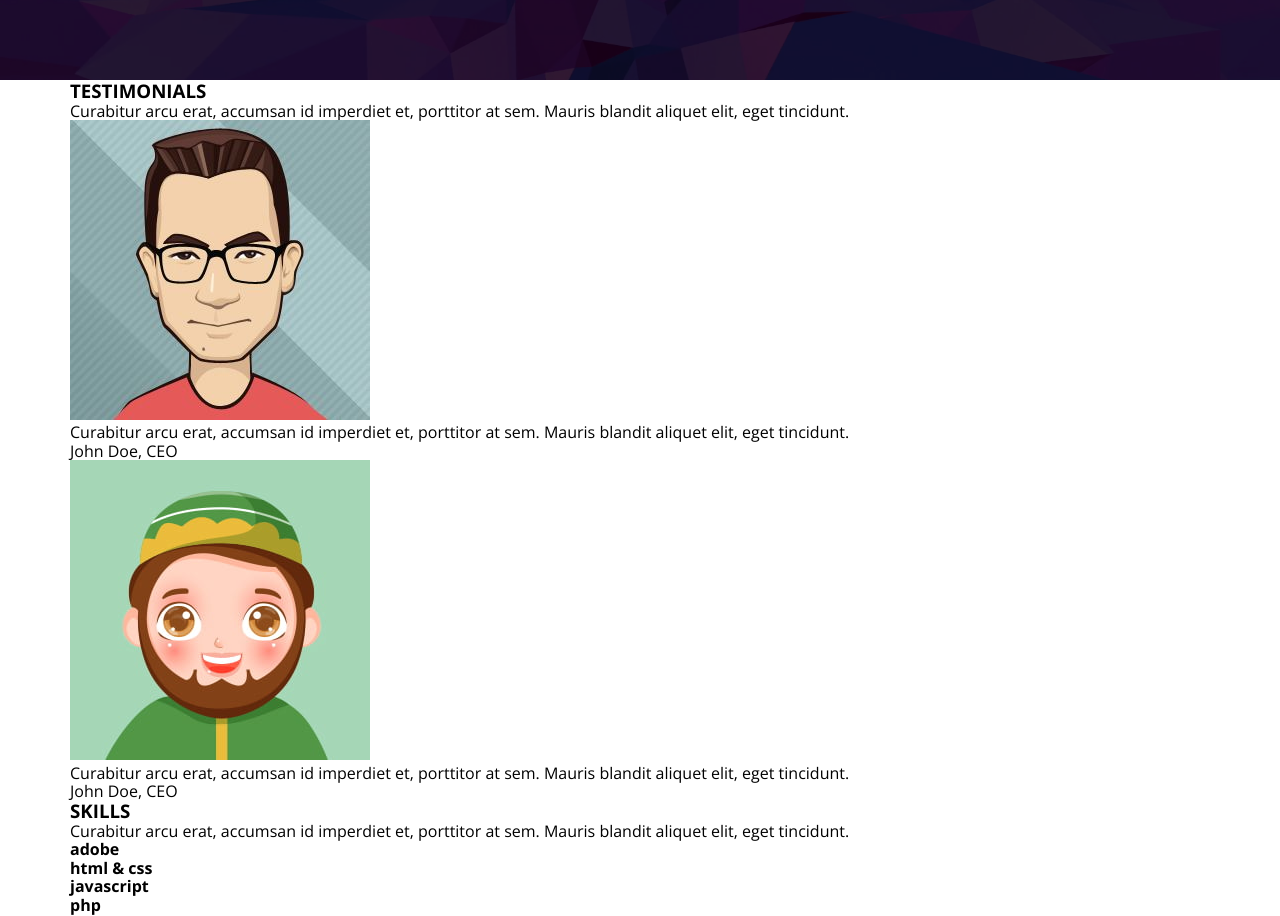
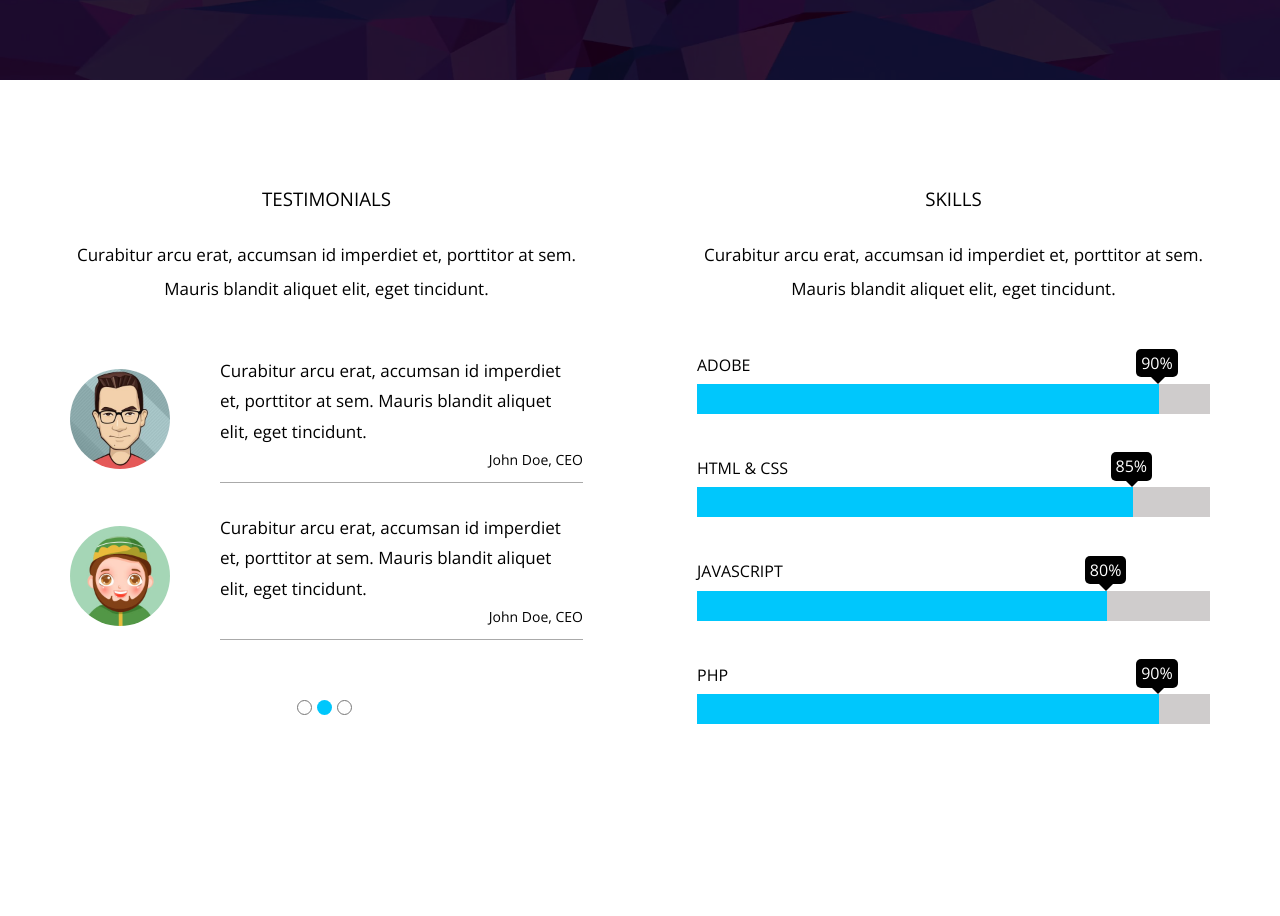
Before and after one commit to EasySoftTeam/Template-2, a plain HTML site: page index.html in a window 1280 px wide. Shown: the part 4675-5591 px from the top of the page. After the commit the page ends 5544 px from the top, so only its background shows below. Drawn offline with nearby package versions, Linux system fonts and the light colour scheme.

Commit message:
Update main.css

```diff
--- a/css/main.css
+++ b/css/main.css
@@ -539,3 +539,161 @@ transform: rotate(3deg) scale(1.3);
         padding: 20px;
     }
 }
+/* //////////////////////////// our skills ////////////////////// */
+.our-skills .container {
+    display: flex;
+    justify-content: space-between;
+    padding-top: var(--section-padding);
+    padding-bottom: var(--section-padding);
+}
+.our-skills .container .testimonials {
+    flex-basis: 45%;
+}
+.our-skills .container .skills {
+    flex-basis: 45%;
+}
+.card-cont .card {
+    display: flex;
+    align-items: center;
+    margin-bottom: 30px;
+}
+.cord-cont .card p{
+    font-size: 16px;
+}
+.card-cont .card img {
+    width: 100px;
+    height: 100px;
+    border-radius: 50%;
+    margin-right: 50px;
+}
+.our-skills .container .text {
+text-align: center;
+padding-bottom: 50px;
+line-height: 2;
+}
+.our-skills .text h3 {
+    font-weight: normal;
+    margin-bottom: 20px;
+}
+.our-skills .text p {
+    font-size: 17px;
+}
+.card .card-title {
+    line-height: 1.8;
+    position: relative;
+}
+.card-title p {
+    font-size: 17px;
+}
+.card-title .title {
+    font-size: 14px;
+    text-align: end;
+    margin-bottom: 10px;
+}
+.card .card-title::after {
+    content: "";
+    position: absolute;
+    width: 100%;
+    height: 1px;
+    right: 0;
+    background-color: #aaa;
+    bottom: 0;
+}
+.card-cont {
+    display: flex;
+    flex-direction: column;
+    align-items: center;
+}
+.card-cont ul {
+    display: flex;
+    margin: 30px;
+}
+.card-cont li {
+    width: 15px;
+    height: 15px;
+    border: #777 1px solid;
+    margin-right: 5px;
+    border-radius: 50%;
+}
+.card-cont li.active {
+    background-color: var(--main-color);
+    border: none;
+}
+.load-cont .load {
+    margin-bottom: 45px;
+}
+.load-cont .load h4 {
+    text-transform: uppercase;
+    font-weight: normal;
+}
+.load-cont .load div {
+    width: 100%;
+    height: 30px;
+    background-color: rgb(207, 204, 204);
+    margin: 10px 0;
+}
+.load-cont .load .num1 {
+    background-color: var(--main-color);
+    width: 90%;
+    position: relative;
+}
+.load-cont .load .num1::after , .num4::after {
+    content: "90%";
+    background-color: black;
+    color: white;
+    border-radius: 5px;
+    padding: 5px;
+    position: absolute;
+    right: -19px;
+    top: -35px;
+}
+.load-cont .load .num1::before ,.num2::before,.num3::before,.num4::before {
+    content: "";
+    position: absolute;
+    border-style: solid;
+    border-width: 8px;
+    border-color: black transparent transparent;
+    right: -7px;
+    top: -8px;
+}
+.load-cont .load .num2 {
+    background-color: var(--main-color);
+    width: 85%;
+    position: relative;
+}
+.load-cont .load .num2::after {
+    content: "85%";
+    background-color: black;
+    color: white;
+    border-radius: 5px;
+    padding: 5px;
+    position: absolute;
+    right: -19px;
+    top: -35px;
+}
+.load-cont .load .num3 {
+    background-color: var(--main-color);
+    width: 80%;
+    position: relative;
+}
+.load-cont .load .num3::after {
+    content: "80%";
+    background-color: black;
+    color: white;
+    border-radius: 5px;
+    padding: 5px;
+    position: absolute;
+    right: -19px;
+    top: -35px;
+}
+.load-cont .load .num4 {
+    background-color: var(--main-color);
+    width: 90%;
+    position: relative;
+}
+@media (max-width:768px) {
+    .our-skills .container {
+        flex-direction: column;
+        padding: var(--section-padding) 25px;
+    }
+}
```
